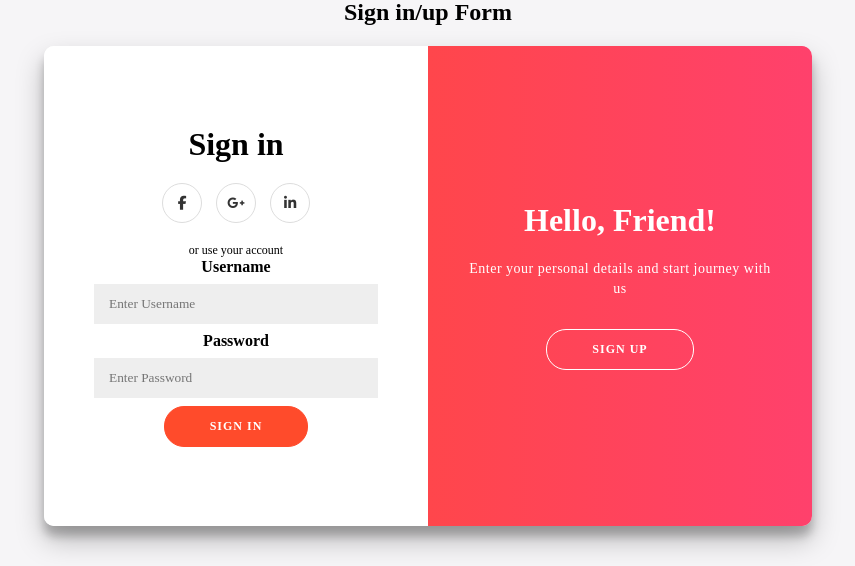
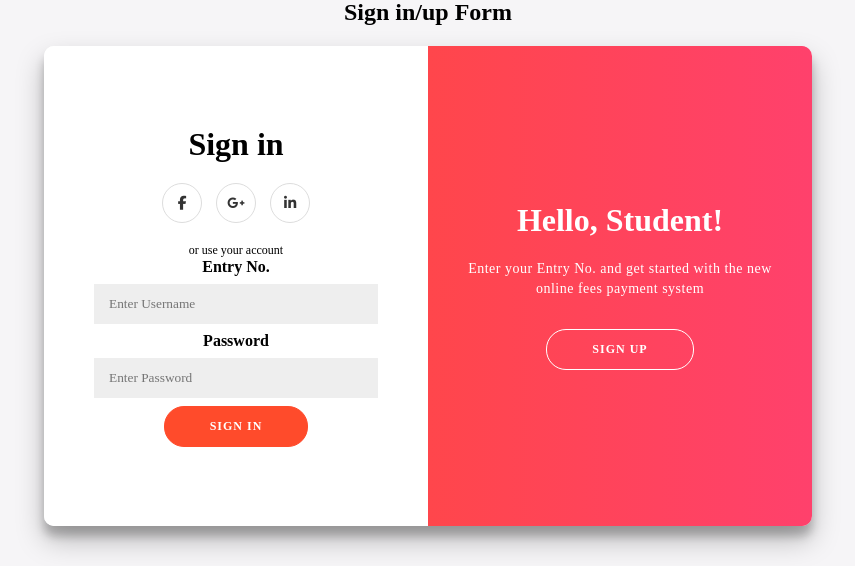
Before and after one commit to TheViking733n/Devsprint, a Django app: page /login/ in a window 1280 px wide. Shown: the part 152-718 px from the top of the page, without its empty margins (212-1067 px from the left). Run offline with Django 4.2, Linux system fonts and the light colour scheme; some libraries are stand-ins or nearby versions.

Commit message:
final touch

```diff
--- a/home/views.py
+++ b/home/views.py
@@ -95,6 +95,7 @@ def status(request):
     return HttpResponse("You're at the home status.")
 
 def loginuser(request):
+    context = {}
     if request.method == 'POST':
         username = request.POST.get('uname')
         password = request.POST.get('psw')
@@ -102,22 +103,24 @@ def loginuser(request):
         try:
             user = User.objects.get(username=username)
         except:
-            return HttpResponse("This entry no. doesn't exists")
+            # return HttpResponse("This entry no. doesn't exists")
+            context["error"] = "This entry no. does not exists"
+        else:
+            user = User.objects.filter(username=username, password=password)
+            user = authenticate(username=username, password=password)
+            if user:
+                print("user is logged in")
+                login(request, user)
+                return redirect('/dashboard')
 
-        user = User.objects.filter(username=username, password=password)
-        user = authenticate(username=username, password=password)
-        if user:
-            print("user is logged in")
-            login(request, user)
-            return redirect('/dashboard')
-
-        else:
-            print("user is not logged in")
-            return HttpResponse("Invalid login details supplied.")
+            else:
+                print("user is not logged in")
+                # return HttpResponse("Invalid login details supplied.")
+                context["error"] = "Invalid login details supplied."
 
 
     if request.user.is_anonymous:
-        context = {"message": "You are not logged in"}
+        context["message"] = "You are not logged in"
         context["entry"] = ""
         context["nav1"] = "Student Login"
         context["link1"] = "login"
@@ -126,7 +129,7 @@ def loginuser(request):
 
 
     else:
-        context = {"message": f"You are logged in as {request.user.username}"}
+        context["message"] = f"You are logged in as {request.user.username}"
         context["entry"] = request.user.username
         context["nav1"] = "Pay Fees"
         context["link1"] = "payfees"
--- a/school/settings.py
+++ b/school/settings.py
@@ -147,7 +147,3 @@ STATICFILES_DIRS = [
 ]
 
 STATIC_ROOT = os.path.join(BASE_DIR, "assets")
-
-
-import django_heroku
-django_heroku.settings(locals())
--- a/templates/dashboard.html
+++ b/templates/dashboard.html
@@ -293,7 +293,6 @@
     }
 
 
-
 </style>
 
 <script src="https://kit.fontawesome.com/783752fd1c.js" crossorigin="anonymous"></script>
--- a/templates/index.html
+++ b/templates/index.html
@@ -290,7 +290,6 @@
     <script src="https://kit.fontawesome.com/254c15941e.js" crossorigin="anonymous"></script>
     <link rel="stylesheet" href="https://cdnjs.cloudflare.com/ajax/libs/font-awesome/4.7.0/css/font-awesome.min.css">
     <title>A robust Fee Managemnt System</title>
-    {{message}}
 </head>
 <body>
 
--- a/templates/signup.html
+++ b/templates/signup.html
@@ -592,7 +592,7 @@ footer a {
 				<a href="https://in.linkedin.com/" class="social"><i class="fab fa-linkedin-in"></i></a>
 			</div>
 			<span>or use your account</span>
-      <label for="uname"><b>Username</b></label>
+      <label for="uname"><b>Entry No.</b></label>
       <input type="text" placeholder="Enter Username" name="uname" required>
 
       <label for="psw"><b>Password</b></label>
@@ -604,13 +604,13 @@ footer a {
 	<div class="overlay-container">
 		<div class="overlay">
 			<div class="overlay-panel overlay-left">
-				<h1>Welcome Back!</h1>
-				<p>To keep connected with us please login with your personal info</p>
+				<h1>Welcome Back Student!</h1>
+				<p>Login with your Entry No. to pay your fees</p>
 				<button class="ghost" id="signIn">Sign In</button>
 			</div>
 			<div class="overlay-panel overlay-right">
-				<h1>Hello, Friend!</h1>
-				<p>Enter your personal details and start journey with us</p>
+				<h1>Hello, Student!</h1>
+				<p>Enter your Entry No. and get started with the new online fees payment system</p>
 				<button class="ghost" id="signUp">Sign Up</button>
 			</div>
 		</div>
@@ -638,40 +638,3 @@ signInButton.addEventListener('click', () => {
 {% if error %}<script>alert("{{error}}");</script>{% endif %}
 </body>
 </html>
-
-
-
-{% comment %} <body>
-
-  {% if error %}<script>alert("{{error}}");</script>{% endif %}
-
-
-  <form action="/signup/" method="post">
-        {% csrf_token %}
-        <div class="imgcontainer">
-          <img src="{% static 'images/avatar.png' %}" alt="Avatar" class="avatar">
-        </div>
-
-        <div class="container">
-          <label for="uname"><b>Entry No.</b></label>
-          <input type="text" placeholder="Enter Username" name="uname" required>
-
-          <label for="psw"><b>Password</b></label>
-          <input type="password" placeholder="Enter Password" name="psw" required>
-
-          <label for="psw"><b>Confirm Password</b></label>
-          <input type="password" placeholder="Enter Password Again" name="psw" required>
-
-          <button type="submit">Sign Up</button>
-          <label>
-            <input type="checkbox" checked="checked" name="remember"> Remember me
-          </label>
-        </div>
-
-        <div class="container" style="background-color:#f1f1f1">
-            <button type="button" onclick="window.location.href='/'" id = "cancelbtn" class="cancelbtn">Cancel</button>
-          <span class="psw">Already have an account <a href="/login">Sign In</a></span>
-        </div>
-      </form>
-</body>
-</html> {% endcomment %}
```
Also changed, not shown: db.sqlite3, requirements.txt (renamed from equirements.txt), templates/index2.html (deleted), templates/logout.html (deleted).
